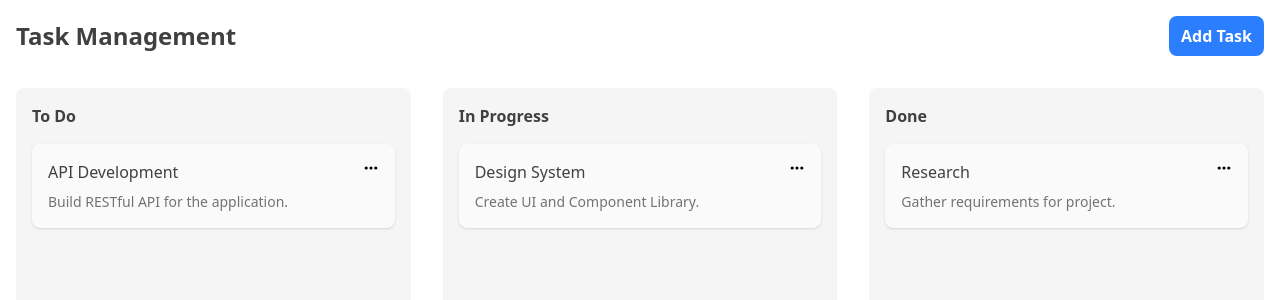
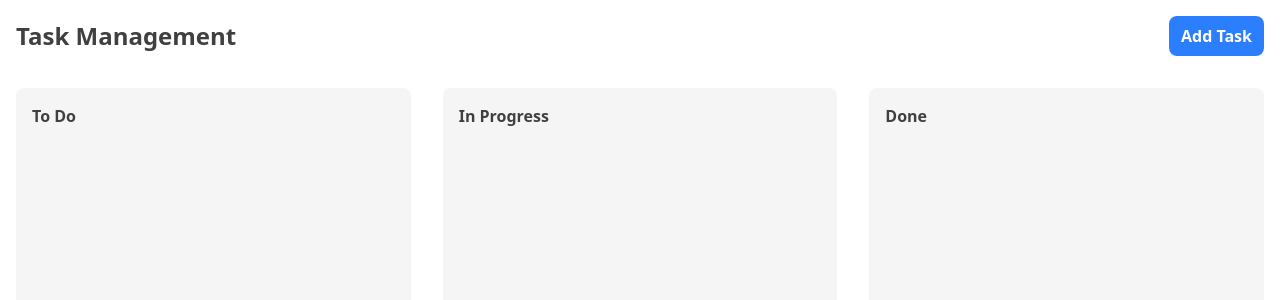
Before and after one commit to vipcodestudio/next-dnd-kit, a Next.js app: page / in a window 1280 px wide. Shown: the top 300 px of the page. Built offline with nearby package versions, Linux system fonts and the light colour scheme.

Commit message:
fix: initial task

```diff
--- a/src/pages/index.tsx
+++ b/src/pages/index.tsx
@@ -2,13 +2,13 @@
 import Column from '@/components/Column';
 import ModalConfirm from '@/components/ModalConfirm';
 import ModalTask from '@/components/ModalTask';
-import { COLUMNS, INITIAL_TASKS } from '@/constants/Task.constants';
+import { COLUMNS } from '@/constants/Task.constants';
 import { ITask } from '@/types/Task';
 import { DndContext, DragEndEvent } from '@dnd-kit/core';
 import { FormEvent, useEffect, useState } from 'react';
 
 const App = () => {
-  const [tasks, setTasks] = useState<ITask[]>([...INITIAL_TASKS]);
+  const [tasks, setTasks] = useState<ITask[]>([]);
   const [showModalAddTask, setShowModalAddTask] = useState(false);
   const [selectedTask, setSelectedTask] = useState<{
     activity: string;
```
